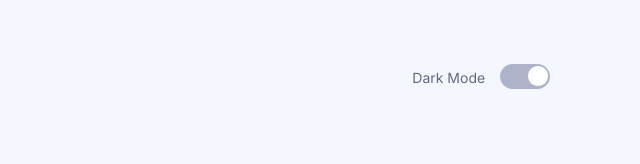
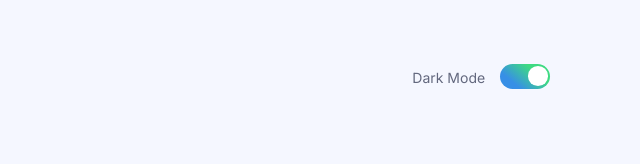
Before and after one commit to babatundelmd/Cool-Landing-Page, a plain HTML site: page index.html in a window 1280 px wide. Shown: the top 164 px of the page, 640-1280 px from the left. Drawn offline with Linux system fonts and the light colour scheme.

Commit message:
add gradient to toggle button

```diff
--- a/style.css
+++ b/style.css
@@ -14,7 +14,7 @@
     --White-Text: hsl(0, 0%, 100%);
     /* Toggle Colors */
     --Toggle-Light: hsl(230, 22%, 74%);
-    --Toggle-Dark-Theme: linear gradient hsl(210, 78%, 56%) to hsl(146, 68%, 55%);
+    --Toggle-Dark-Theme: linear-gradient(56deg, rgba(55,143,230,1) 43%, rgba(62,218,130,1) 71%);
     /* Light Theme */
     --White-BG: hsl(0, 0%, 100%);
     --Very-Pale-Blue-Top-BG-Pattern: hsl(225, 100%, 98%);
@@ -110,7 +110,8 @@ p, small, h5, h2 {
   }
 
   input:checked + .slider {
-    background-color:  var(--Toggle-Light);
+    background: rgb(55,143,230);
+    background: linear-gradient(40deg, rgba(55,143,230,1) 26%, rgba(62,218,130,1) 70%);
   }
 
   input:checked + .slider:before {
```
